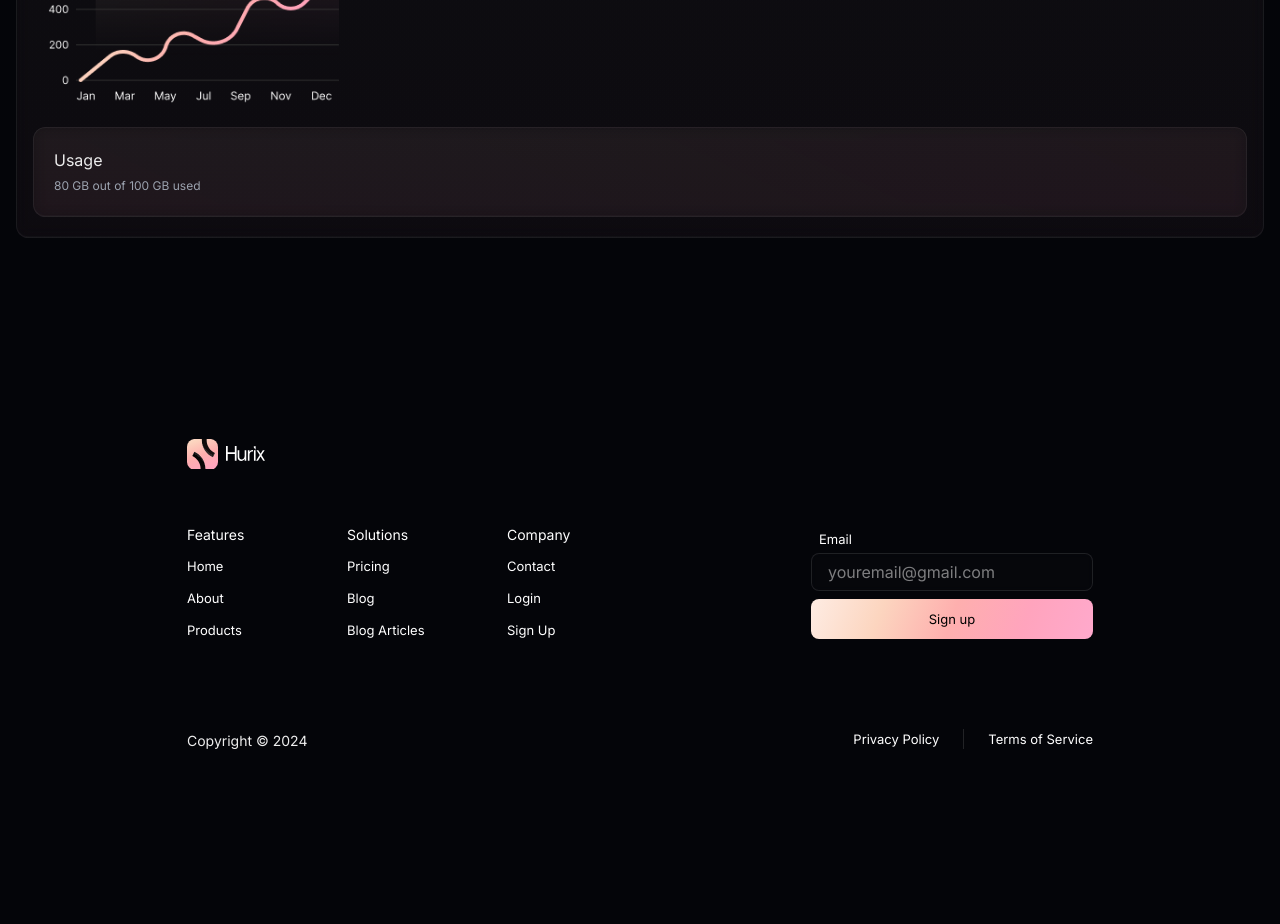
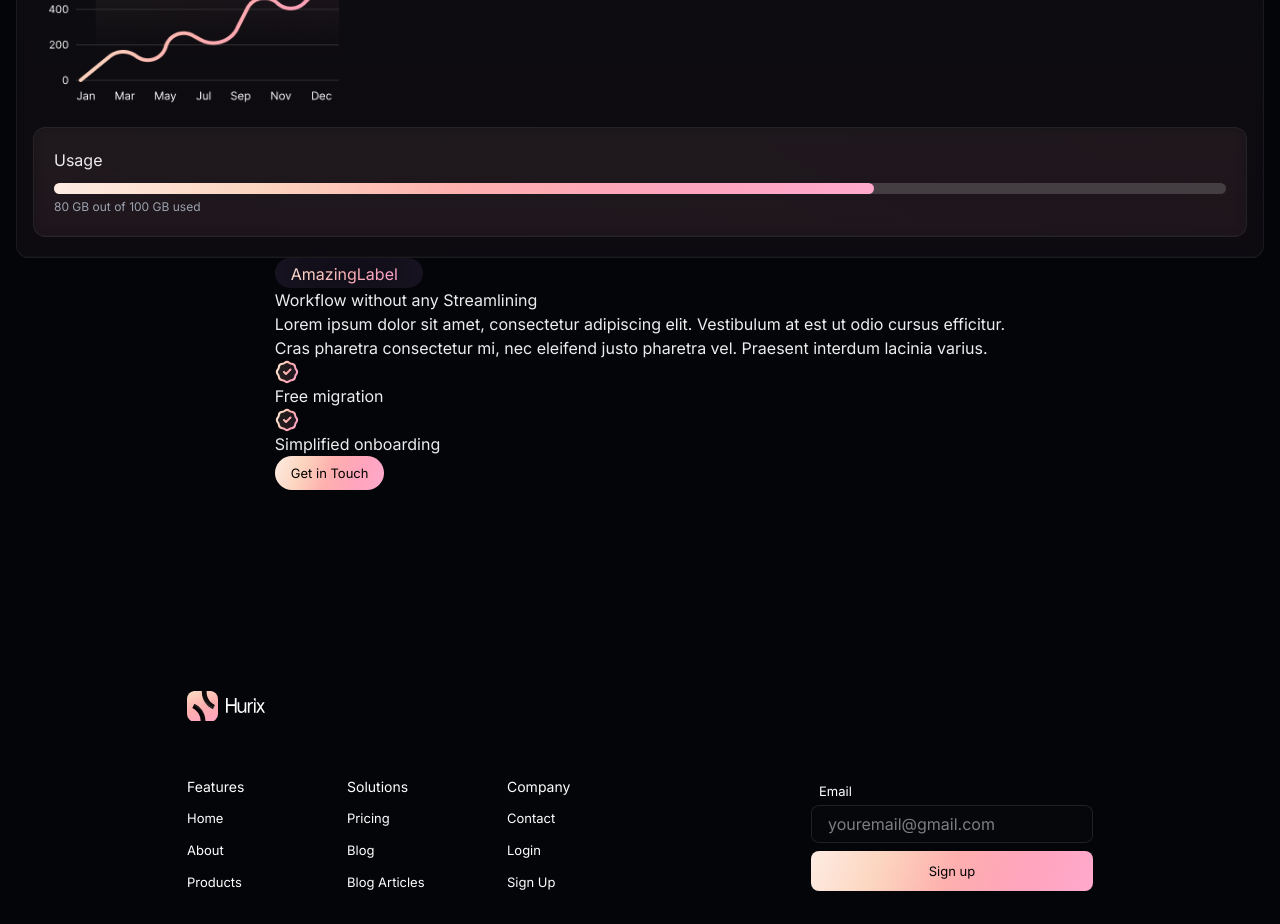
Before and after one commit to tuanloc-1708/hurix-saas, a Next.js app: page / in a window 1280 px wide. Shown: the part 3080-4004 px from the top of the page. Before the commit the page ends 3973 px from the top, so only its background shows below. Built offline with nearby package versions, Linux system fonts and the light colour scheme.

Commit message:
add commponent workflow

```diff
--- a/src/sections/customer-fback/card/usage-speding-card.tsx
+++ b/src/sections/customer-fback/card/usage-speding-card.tsx
@@ -20,11 +20,19 @@ export default function UsageSpendingCard() {
         />
       </div>
 
-      <div className="p-5 bg-card">
+      <div className="flex flex-col p-5 bg-card gap-[11px]">
         <span>Usage</span>
 
-        <div>
-          <div></div>
+        <div className="flex flex-col gap-1">
+          <div className="relative w-full h-[11px] rounded-[26px] bg-[rgba(255,255,255,0.17)]">
+            <div className="absolute top-0 left-0 w-[70%] h-full bg-pink-gradient rounded-[26px]" />
+          </div>
+          {/* <div
+            className="w-full h-[11px]
+          before:bg-pink-gradient
+          bg-[rgba(255,255,255,0.17)]
+           rounded-[26px]"
+          /> */}
           <span className="text-[12px]/[150%] font-normal tracking-[-0.5] text-gray-400">
             80 GB out of 100 GB used
           </span>
--- a/src/sections/customer-fback/view/customer-fback-view.tsx
+++ b/src/sections/customer-fback/view/customer-fback-view.tsx
@@ -3,6 +3,8 @@ import CustomerFbackCard from "../card/customer-fback-card";
 import AmazingLabe from "@/components/ui/label/amazing-label";
 import StarIcon from "@/assets/icons-svg/star-icon-svg";
 import UsageSpendingCard from "../card/usage-speding-card";
+import CheckVerifiedIcon from "@/assets/icons-svg/check-verifile-icon-svg";
+import Button from "@/components/ui/button/button";
 
 export const content = [
   {
@@ -17,6 +19,16 @@ export const content = [
   },
 ];
 
+export const content2 = [
+  {
+    icon: <CheckVerifiedIcon width={24} height={24} viewBox={"0 0 24 24"} />,
+    title: "Free migration",
+  },
+  {
+    icon: <CheckVerifiedIcon width={24} height={24} viewBox={"0 0 24 24"} />,
+    title: "Simplified onboarding",
+  },
+];
 export default function CustomerFbackView() {
   return (
     <div className="container px-4 flex flex-col items-center justify-center">
@@ -58,6 +70,35 @@ export default function CustomerFbackView() {
         </div>
         <UsageSpendingCard />
       </div>
+
+      <div>
+        <AmazingLabe />
+        <div>
+          <span>Workflow without any Streamlining</span>
+          <p>
+            Lorem ipsum dolor sit amet, consectetur adipiscing elit. Vestibulum
+            at est ut odio cursus efficitur.
+          </p>
+        </div>
+
+        <p>
+          Cras pharetra consectetur mi, nec eleifend justo pharetra vel.
+          Praesent interdum lacinia varius.
+        </p>
+
+        <div>
+          {content2.map((item, index) => (
+            <div key={index} className="">
+              <div className="">{item.icon}</div>
+              <div className="">
+                <span className="">{item.title}</span>
+              </div>
+            </div>
+          ))}
+        </div>
+
+        <Button className="px-4 py-[9px] rounded-[54px]">Get in Touch</Button>
+      </div>
     </div>
   );
 }
```
